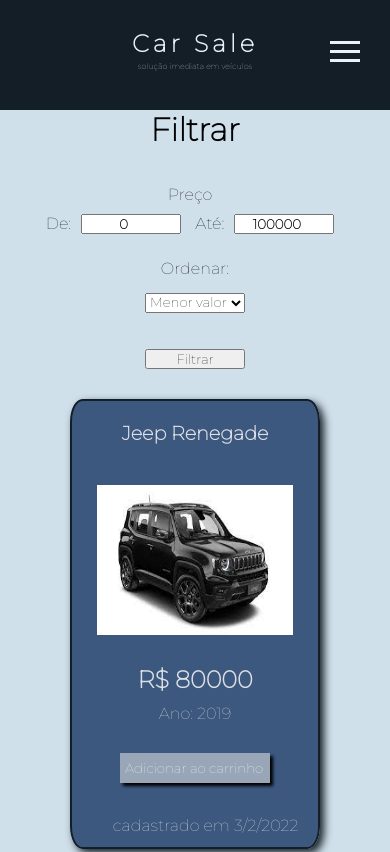
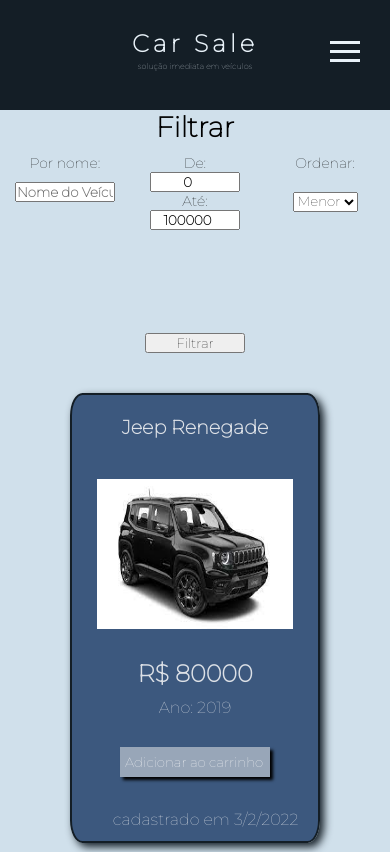
Before and after one commit to felipecro28/movisis, a React (Vite) app: page /cars in a window 390 px wide. Shown: the top 852 px of the page. Built offline with nearby package versions, Linux system fonts and the light colour scheme.

Commit message:
Feat: adicionada a busca por nome no FORM, e ajustes de CSS para responsibidade

```diff
--- a/src/components/Card/card.css
+++ b/src/components/Card/card.css
@@ -1,6 +1,6 @@
 .card-div{
     height: 450px;
-    width: 300px;
+    width: 250px;
     border: solid 2px #141E26;
     margin: 30px auto;
     margin-right: 60px;
--- a/src/components/Cars/Cars.tsx
+++ b/src/components/Cars/Cars.tsx
@@ -13,11 +13,20 @@ export default function Cars() {
 
 
   const [apiCopy, setApiCopy] = useState<car[]>([...api])
+  const [name, setName] = useState<string>('')
+
+
 
   return (
     <div className='cars-div'>
       <Header />
+
+      <div className='form-car-div'>
         <Form
+          changedInput={function (name) {
+            setName(name)
+            setApiCopy(api.filter(car => car.carName.toLowerCase().includes(name.toLowerCase())))
+          }}
           onSubmit={(minValue: number, maxValue: number, select: string) => {
             setApiCopy(orderArray(select, api))
             return setApiCopy(api.filter(car => car.value >= minValue && car.value <= maxValue)
@@ -37,5 +46,7 @@ export default function Cars() {
           />)}
         </div>
       </div>
+
+    </div>
   )
 }
--- a/src/components/Cars/cars.css
+++ b/src/components/Cars/cars.css
@@ -4,11 +4,27 @@
     height: fit-content;
 }
 
+.form-car-div {
+    display: flex;
+    justify-content: space-between;
+}
+
 .cards-div{
-    width: 100%;
+    width: 85vw;
     display: flex;
     flex-direction: row;
     align-items: center;
     justify-content: space-around;
     flex-wrap: wrap;
 }
+
+
+@media (max-width: 560px) {
+    .form-car-div{
+        flex-direction: column;
+    }
+
+    .cards-div{
+        width: 100vw;
+    }
+}
--- a/src/components/form/Form.tsx
+++ b/src/components/form/Form.tsx
@@ -3,22 +3,34 @@ import { useState } from 'react'
 
 
 interface formProps {
-    onSubmit: (value1: number, value2: number, select: string) => void
+    onSubmit: (value1: number, value2: number, select: string) => void,
+    changedInput: ( name : string ) => void
 }
 
 export default function Form(props: formProps) {
     const [minValue, setMinValue] = useState<number>(0)
     const [maxValue, setMaxValue] = useState<number>(100000)
     const [select, setSelect] = useState<string>('menor-valor')
+    const [name, setName] = useState<string>('')
+
+
+
 
     return (
         <form>
             <h1>Filtrar</h1>
 
             <section>
-
+                <div className='name-input'>
+                    <label htmlFor='name'>Por nome: </label>
+                        <input value={name} onChange={function(e)
+                            {setName(e.target.value)
+                            props.changedInput(name)
+                        }}
+                        placeholder='Nome do Veículo' type="text" id='name' />
+                </div>
                 <div className='preco-input'>
-                    <p>Preço</p>
+                    <p>Preço: </p>
                     <div className='labels-preco-div'>
                         <label htmlFor="de">De:</label>
                         <input value={minValue} onChange={e => setMinValue(+e.target.value)} type="number" name='de' />
--- a/src/components/form/form.css
+++ b/src/components/form/form.css
@@ -1,63 +1,138 @@
 form{
-    width: 100%;
+    margin:20px auto;
+    width: 17vw;
+    height: 100vh;
     display: flex;
     flex-direction: column;
+    align-items: center;
 }
 
 
 form h1{
-    text-align: center;
+    font-weight: bolder;
 }
 
 section {
     display: flex;
+    width: 100%;
+    align-items: center;
     flex-direction: column;
+
+}
+
+
+section .name-input {
+    display: flex;
+    flex-direction: column;
+    width: 100%;
     align-items: center;
-    justify-content: center;
     text-align: center;
-    width: 100%;
-    height: 200px;
+}
+
+
+.name-input input, label {
+    width: 100px;
+    max-width: 90%;
+    margin-top: 10px;
+}
+
+.name-input input{
+    margin-bottom: 10px;
+    color: black;
+    font-weight: bolder;
 }
 
 
 section .preco-input{
     display: flex;
+    align-items: center;
     flex-direction: column;
+    text-align: center;
+    width: 100%;
 }
 
 section .preco-input * {
-    margin-right: 10px;
+    width: 100px;
+    max-width: 90%;
+    margin: 5px 0;
 }
 
 section .preco-input input {
-    height: 20px;
-    width: 100px;
+
     color: black;
     text-align: center;
     font-weight: bolder;
-    margin-bottom: 10px;
+
 }
 
 .labels-preco-div {
-    width: 100%;
+    width: 80%;
 }
 
 
 .ordenar-input{
     text-align: center;
-    width: 100px;
+    width: 100%;
     display: flex;
     flex-direction: column;
-    align-items: flex-start;
+    align-items: center;
+    flex-wrap: wrap;
 }
 
 
 .ordenar-input *{
-    width: 100px;
-    margin-top: 15px;
+    margin: 10px 0;
+    max-width: 50%;
+}
+
+#ordenar {
+    width: 200px;
+    margin-bottom: 40px;
 }
 
 button{
+    cursor: pointer;
     width: 100px;
     margin: 0 auto;
 }
+
+
+@media (max-width: 560px) {
+    form {
+        margin: 0;
+        width: 100%;
+        height: 30vh;
+        font-size: 14px;
+
+    }
+
+    section {
+        width: 100%;
+        height: 20vh;
+        flex-direction: row;
+        align-items: baseline;
+        justify-content: space-between;
+        margin-bottom: 20px;
+    }
+
+    section .name-input, .preco-input, .ordenar-input {
+        max-width: 33.3%;
+        font-size: 14px;
+    }
+
+    section .preco-input{
+        display: flex;
+        align-items: center;
+        flex-direction: column;
+        text-align: center;
+        width: 33,3%;
+    }
+
+    section .preco-input p {
+        display: none;
+    }
+
+    section .preco-input * {
+        margin: 0;
+    }
+}
```
Lines whose indentation alone changed are shown as unchanged.
